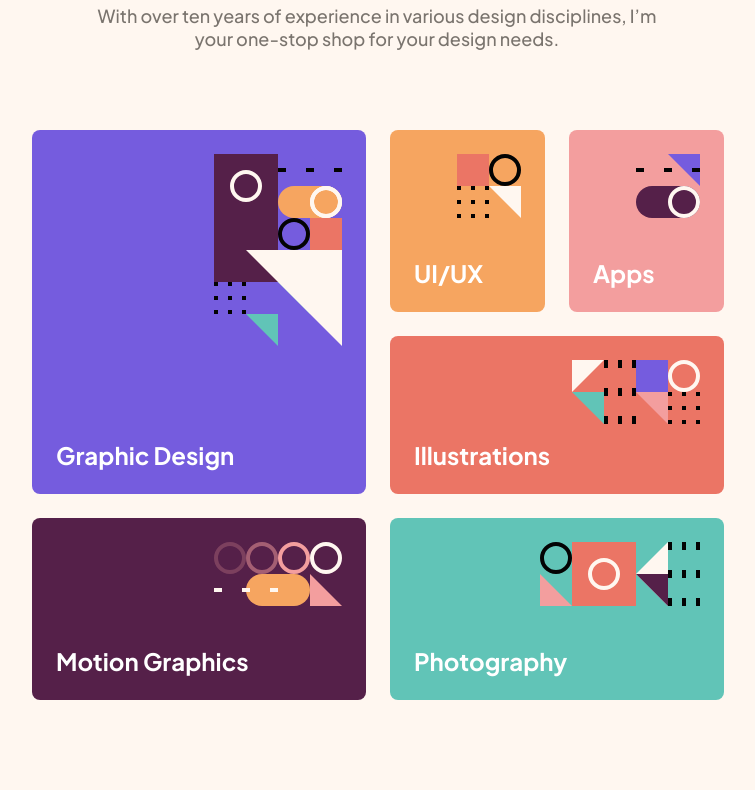
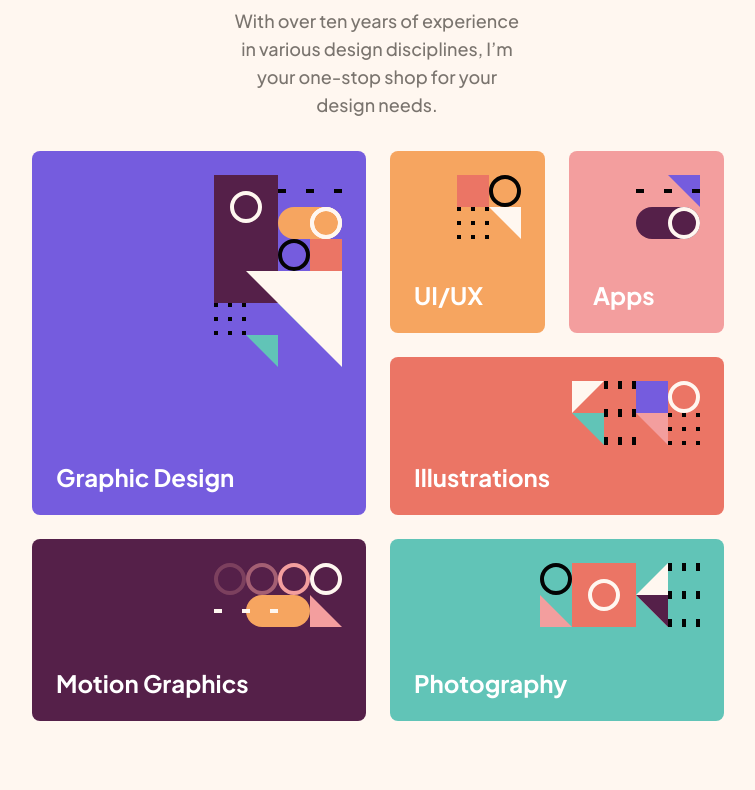
Before and after one commit to aleknovkovski/FEM-single-page-design-portfolio, a plain HTML site: page working/index.html in a window 1280 px wide. Shown: the part 240-1030 px from the top of the page, without its empty margins (263-1018 px from the left). Drawn offline with Linux system fonts and the light colour scheme.

Commit message:
Handle hero sizings

```diff
--- a/working/style.css
+++ b/working/style.css
@@ -21,6 +21,7 @@ html {
     --36px: 2.25rem; /* M: Hero heading */
     --40px: 2.5rem; /* Person, booking heading */
     --44px: 2.75rem; /* T: Hero heading */
+    --45px: 2.813rem; /* M: Hero heading */
     --50px: 3.125rem; /* Line-height for PersonHeading */
     /*--48px: 3rem;*/
     --55px: 3.438rem; /* LineHeight for Hero heading*/
@@ -48,7 +49,8 @@ body {
     font-family: 'Plus Jakarta Sans', sans-serif;
     background: var(--light-cream);
     color: var(--medium-brown);
-    font-size: var(--18px);
+    font-size: var(--16px);
+    line-height: var(--26px)
 }
 
 .container {
@@ -95,6 +97,10 @@ footer {
 }
 
 @media screen and (min-width: 768px) {
+    body {
+        font-size: var(--18px);
+        line-height: var(--28px)
+    }
     .btn {
         font-size: var(--16px);
         padding: 14px 45px;
@@ -139,8 +145,7 @@ footer {
     flex-direction: column;
     align-items: center;
     text-align: center;
-    margin: 0 auto 80px;
-    width: 752px;
+    margin: 0 auto 32px;
 }
 
 h1, h2, h3 {
@@ -149,13 +154,25 @@ h1, h2, h3 {
 
 .hero-heading {
     font-weight: 700;
-    font-size: var(--44px);
-    line-height: var(--55px);
-    margin-bottom: 23px;
+    font-size: var(--36px);
+    line-height: var(--45px);
+    margin-bottom: 16px;
 }
 
 .hero p {
-    width: 573px;
+    width: 285px;
+}
+
+@media screen and (min-width: 768px) {
+    .hero {
+        width: 752px;
+    }
+
+    .hero-heading {
+        font-size: var(--44px);
+        line-height: var(--55px);
+        margin-bottom: 23px;
+    }
 }
 
 @media screen and (min-width: 1440px) {
```
